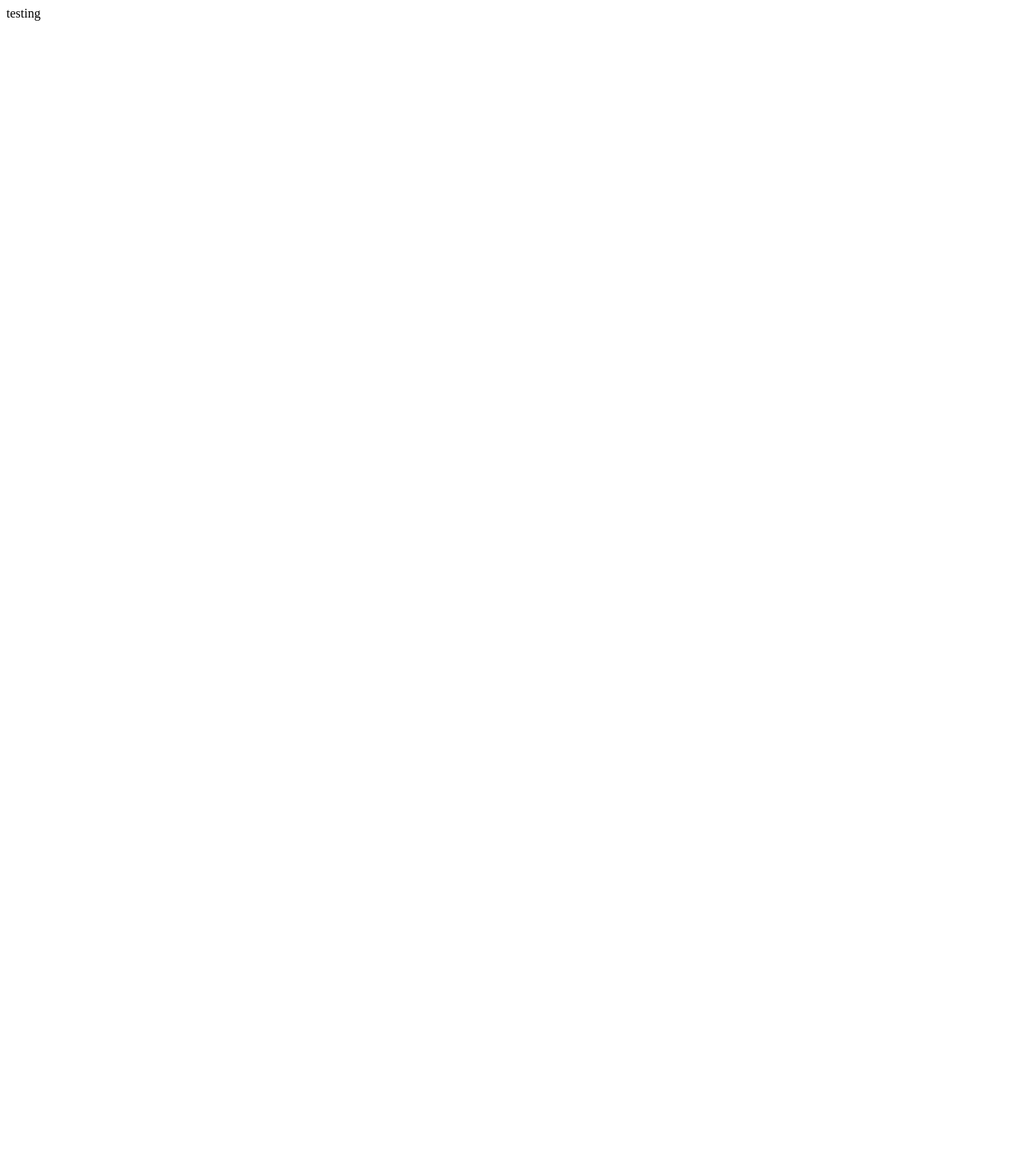
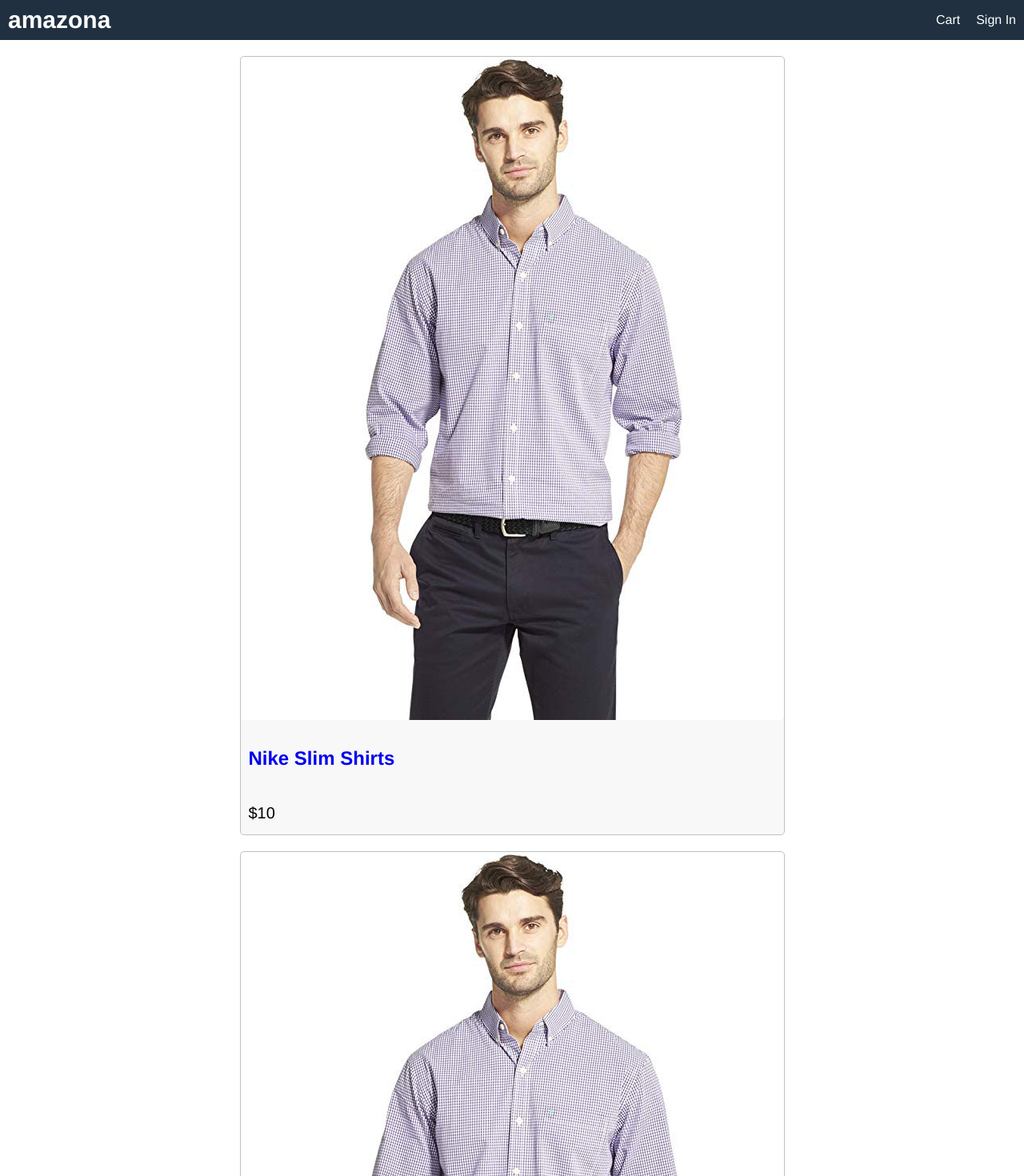
Before and after one commit to lucaspires-source/amazon-fullstack-clone, a React (Create React App) app in the folder frontend/: page / in a window 1280 px wide. Shown: the top 1470 px of the page at 80% size. Before the commit the page ends 800 px from the top, so only its background shows below. Built offline with nearby package versions, Linux system fonts and the light colour scheme.

Commit message:
migrating project to React

```diff
--- a/frontend/src/App.js
+++ b/frontend/src/App.js
@@ -2,8 +2,129 @@ import React from 'react'
 
 const App = () => {
   return (
-    <div>
-      testing
+<div className="grid-container">
+        <header className="row">
+            <div>
+                <a href="index.html" className=" brand"> amazona</a>
+            </div>
+            <div>
+                <a href="cart.html"> Cart</a>
+                <a href="signin.html">Sign In</a>
+            </div>
+        </header>
+        <main>
+            <div className="row center">
+                <div className="card">
+                    <a href="product.html">
+                        <img src="./images/p1.jpg" alt="product"/>
+                    </a>
+                    <div className="card-body">
+                        <a href="product.html">
+                            <h2>Nike Slim Shirts</h2>
+                        </a>
+                        <div className="rating">
+                            <span><i className="fa fa-star"></i></span>
+                            <span><i className="fa fa-star"></i></span>
+                            <span><i className="fa fa-star"></i></span>
+                            <span><i className="fa fa-star"></i></span>
+                            <span><i className="fa fa-star"></i></span>
+                        </div>
+                        <div className="price">$10</div>
+                    </div>
+                </div>
+                <div className="card">
+                    <a href="product.html">
+                        <img src="./images/p1.jpg" alt="product"/>
+                    </a>
+                    <div className="card-body">
+                        <a href="product.html">
+                            <h2>Nike Slim Shirts</h2>
+                        </a>
+                        <div className="rating">
+                            <span><i className="fa fa-star"></i></span>
+                            <span><i className="fa fa-star"></i></span>
+                            <span><i className="fa fa-star"></i></span>
+                            <span><i className="fa fa-star"></i></span>
+                            <span><i className="fa fa-star"></i></span>
+                        </div>
+                        <div className="price">$10</div>
+                    </div>
+                </div>
+                <div className="card">
+                    <a href="product.html">
+                        <img src="./images/p1.jpg" alt="product"/>
+                    </a>
+                    <div className="card-body">
+                        <a href="product.html">
+                            <h2>Nike Slim Shirts</h2>
+                        </a>
+                        <div className="rating">
+                            <span><i className="fa fa-star"></i></span>
+                            <span><i className="fa fa-star"></i></span>
+                            <span><i className="fa fa-star"></i></span>
+                            <span><i className="fa fa-star"></i></span>
+                            <span><i className="fa fa-star"></i></span>
+                        </div>
+                        <div className="price">$10</div>
+                    </div>
+                </div>
+                <div className="card">
+                    <a href="product.html">
+                        <img src="./images/p1.jpg" alt="product"/>
+                    </a>
+                    <div className="card-body">
+                        <a href="product.html">
+                            <h2>Nike Slim Shirts</h2>
+                        </a>
+                        <div className="rating">
+                            <span><i className="fa fa-star"></i></span>
+                            <span><i className="fa fa-star"></i></span>
+                            <span><i className="fa fa-star"></i></span>
+                            <span><i className="fa fa-star"></i></span>
+                            <span><i className="fa fa-star"></i></span>
+                        </div>
+                        <div className="price">$10</div>
+                    </div>
+                </div>
+                <div className="card">
+                    <a href="product.html">
+                        <img src="./images/p1.jpg" alt="product"/>
+                    </a>
+                    <div className="card-body">
+                        <a href="product.html">
+                            <h2>Nike Slim Shirts</h2>
+                        </a>
+                        <div className="rating">
+                            <span><i className="fa fa-star"></i></span>
+                            <span><i className="fa fa-star"></i></span>
+                            <span><i className="fa fa-star"></i></span>
+                            <span><i className="fa fa-star"></i></span>
+                            <span><i className="fa fa-star"></i></span>
+                        </div>
+                        <div className="price">$10</div>
+                    </div>
+                </div>
+                <div className="card">
+                    <a href="product.html">
+                        <img src="./images/p1.jpg" alt="product"/>
+                    </a>
+                    <div className="card-body">
+                        <a href="product.html">
+                            <h2>Nike Slim Shirts</h2>
+                        </a>
+                        <div className="rating">
+                            <span><i className="fa fa-star"></i></span>
+                            <span><i className="fa fa-star"></i></span>
+                            <span><i className="fa fa-star"></i></span>
+                            <span><i className="fa fa-star"></i></span>
+                            <span><i className="fa fa-star"></i></span>
+                        </div>
+                        <div className="price">$10</div>
+                    </div>
+                </div>
+            </div>
+        </main>
+        <footer className=" row center">All rights reserverd</footer>
     </div>
   )
 }
--- a/frontend/src/index.css
+++ b/frontend/src/index.css
@@ -0,0 +1,97 @@
+
+html{
+    font-size: 62.5%;
+    box-sizing:border-box;
+}
+body{
+    margin:0;
+    height: 100vh;
+    font-size: 1.6rem;
+    font-family: Helvetica, sans-serif;
+    -webkit-font-smoothing:antialiased;
+}
+
+#root {
+    height: 100%;
+}
+.grid-container{
+    display:grid;
+    grid-template-areas: 'header' 'main' 'footer';
+    grid-template-columns: 1fr;
+    grid-template-rows: 5rem 1fr 5rem;
+    height: 100%;
+}
+
+header{
+    grid-area: header;
+    background-color: #203040;
+}
+
+main{
+    grid-area: main;
+    padding: 1rem;
+}
+
+footer{
+    grid-area: footer;
+    background-color: #203040;
+    color: #ffffff;
+}
+
+a{
+    text-decoration: none;
+}
+a:hover{
+    color:#ff8000
+}
+.row{
+    display: flex;
+    flex-wrap: wrap;
+    justify-content: space-between;
+    align-items: center;
+
+}
+
+header a{
+    color: #ffffff;
+    padding: 1rem;
+}
+
+a.brand{
+    color: #ffffff;
+    font-size: 3rem;
+    font-weight: bold;
+}
+
+.row.center{
+    justify-content: center;
+}
+img {
+    border-radius: 0.5rem;
+  }
+  img.medium {
+    max-width: 29rem;
+    width: 100%;
+  }
+
+
+  .card {
+    border: 0.1rem #c0c0c0 solid;
+    background-color: #f8f8f8;
+    border-radius: 0.5rem;
+    margin: 1rem;
+  }
+  .card-body {
+    padding: 1rem;
+  }
+  .card-body > * {
+    margin-bottom: 0.5rem;
+  }
+  .price {
+    font-size: 2rem;
+  }
+
+  .rating span {
+    color: #f0c040;
+    margin: 0.1rem;
+  }
```
Also changed, not shown: 2 other files (tests, documents, lock files or other folders).
